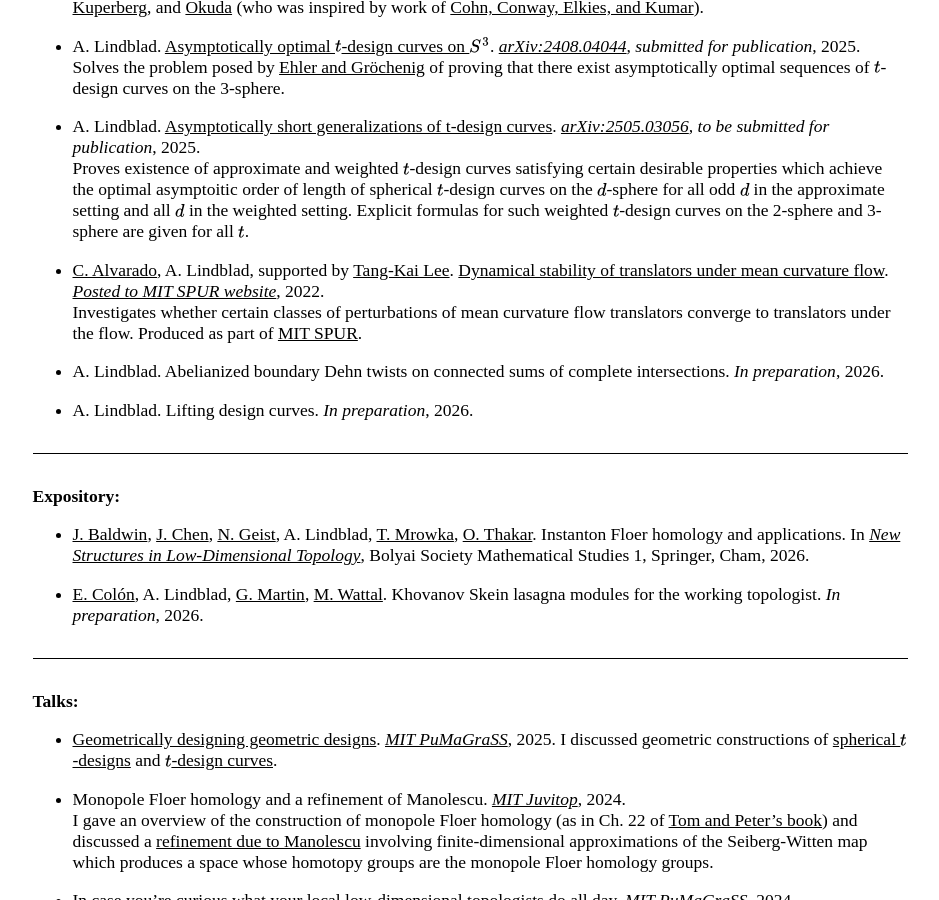
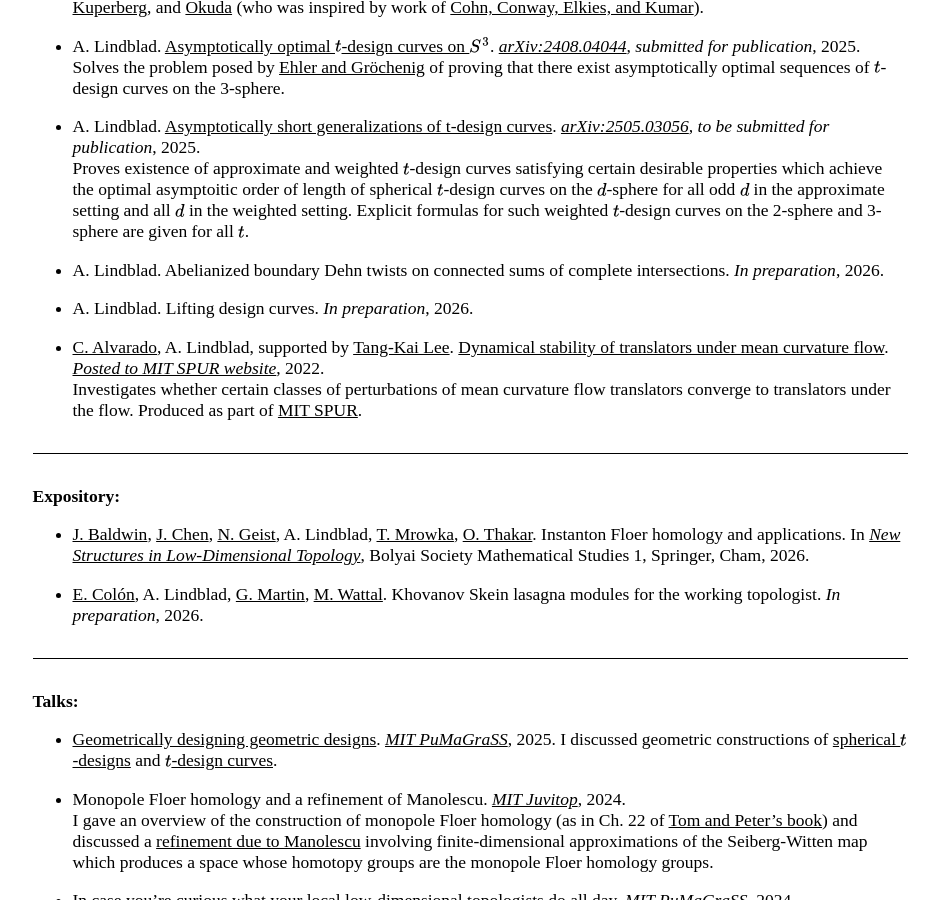
Before and after one commit to AyodejiLindblad/AyodejiLindblad.github.io, a Jekyll site: the page built from index.md, in a window 1280 px wide and 900 px high, scrolled down 719 px. Shown: the whole window, without its empty margins (170-1109 px from the left). Built offline with Jekyll 4.4.1, drawn with Linux system fonts in a browser that asks for light colours; some web fonts are replaced.

Commit message:
Changing ordering of papers

```diff
--- a/index.md
+++ b/index.md
@@ -47,13 +47,12 @@ I'm a third-year PhD student of [Tom Mrowka](https://math.mit.edu/~mrowka/) at [
 * A. Lindblad. [Asymptotically short generalizations of t\-design curves](resources/pdfs/Asymptotically%20short%20generalizations%20of%20t-design%20curves.pdf). *[arXiv:2505.03056](https://arxiv.org/abs/2505.03056), to be submitted for publication*, 2025.
     Proves existence of approximate and weighted $t$-design curves satisfying certain desirable properties which achieve the optimal asymptoitic order of length of spherical $t$-design curves on the $d$-sphere for all odd $d$ in the approximate setting and all $d$ in the weighted setting. Explicit formulas for such weighted $t$\-design curves on the 2-sphere and 3-sphere are given for all $t$.
 
-* [C. Alvarado](https://alvarado-alvarez.github.io/), A. Lindblad, supported by [Tang-Kai Lee](https://www.math.columbia.edu/~leetk/). [Dynamical stability of translators under mean curvature flow](https://math.mit.edu/research/undergraduate/spur/documents/2022/Alvarado_Linblad.pdf). *[Posted to MIT SPUR website](https://math.mit.edu/research/undergraduate/spur/past-projects.html)*, 2022.
-    Investigates whether certain classes of perturbations of mean curvature flow translators converge to translators under the flow. Produced as part of [MIT SPUR](https://math.mit.edu/research/undergraduate/spur/).
-
 * A. Lindblad. Abelianized boundary Dehn twists on connected sums of complete intersections. *In preparation*, 2026.
 
 * A. Lindblad. Lifting design curves. *In preparation*, 2026.
 
+* [C. Alvarado](https://alvarado-alvarez.github.io/), A. Lindblad, supported by [Tang-Kai Lee](https://www.math.columbia.edu/~leetk/). [Dynamical stability of translators under mean curvature flow](https://math.mit.edu/research/undergraduate/spur/documents/2022/Alvarado_Linblad.pdf). *[Posted to MIT SPUR website](https://math.mit.edu/research/undergraduate/spur/past-projects.html)*, 2022.
+    Investigates whether certain classes of perturbations of mean curvature flow translators converge to translators under the flow. Produced as part of [MIT SPUR](https://math.mit.edu/research/undergraduate/spur/).
 
 ---
 
```
